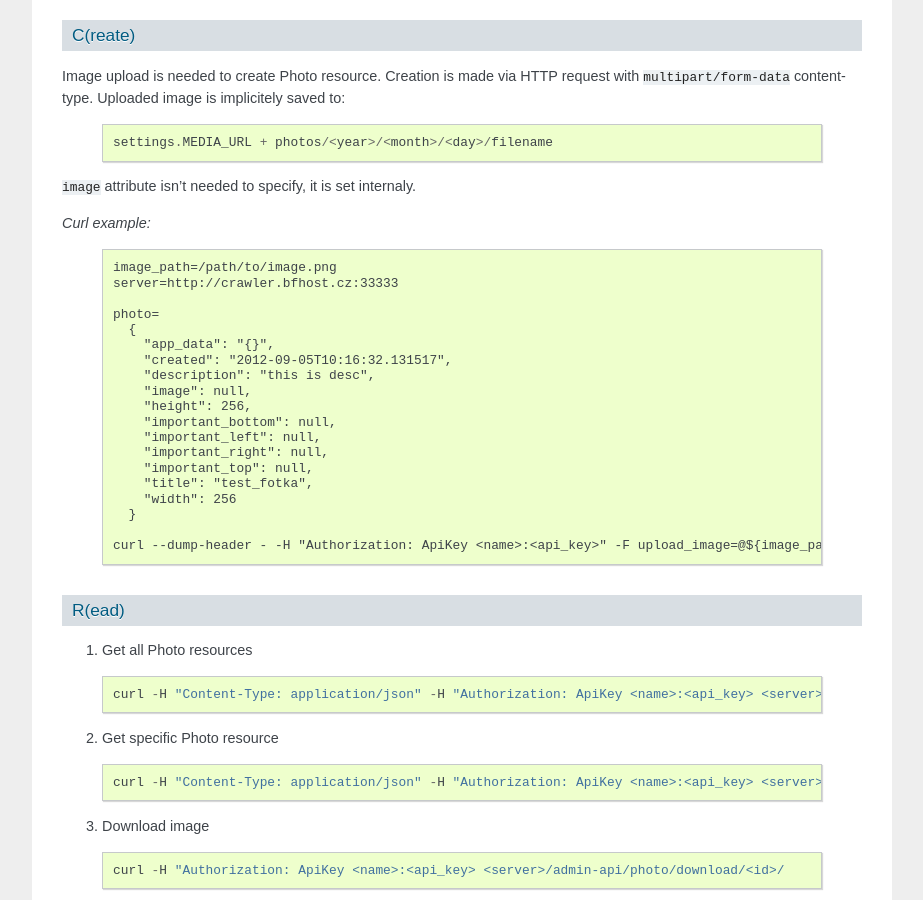
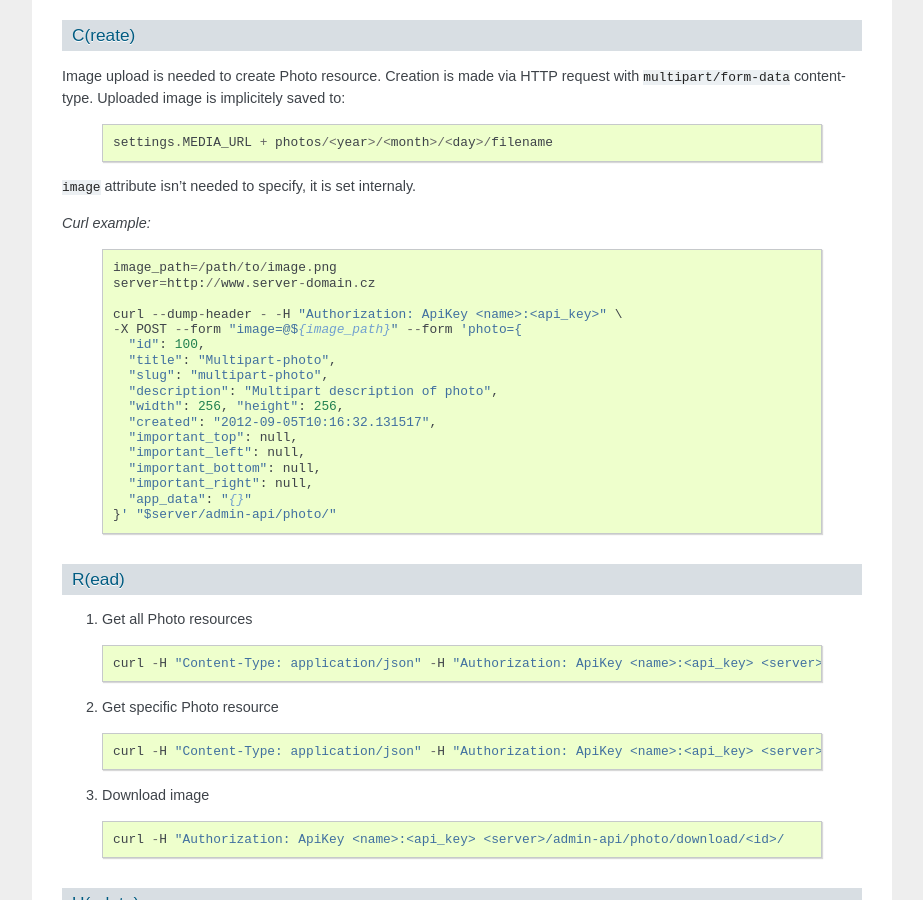
Before and after one commit to SanomaCZ/ella-hub, a Sphinx documentation site: the page built from doc/photos.rst, in a window 1280 px wide and 900 px high, scrolled down 714 px. Shown: the whole window, without its empty margins (198-1121 px from the left). Built offline with Sphinx 7.4.7, drawn with Linux system fonts in a browser that asks for light colours; the version number could not be read and is left out.

Commit message:
Working implementation of multipart photo upload.

```diff
--- a/doc/photos.rst
+++ b/doc/photos.rst
@@ -27,24 +27,22 @@ Image upload is needed to create Photo resource. Creation is made via HTTP reque
  ::
 
   image_path=/path/to/image.png
-  server=http://crawler.bfhost.cz:33333
+  server=http://www.server-domain.cz
 
-  photo=
-    {
-      "app_data": "{}",
-      "created": "2012-09-05T10:16:32.131517",
-      "description": "this is desc",
-      "image": null,
-      "height": 256,
-      "important_bottom": null,
-      "important_left": null,
-      "important_right": null,
-      "important_top": null,
-      "title": "test_fotka",
-      "width": 256
-    }
-
-  curl --dump-header - -H "Authorization: ApiKey <name>:<api_key>" -F upload_image=@${image_path} -F photo=$photo -X POST $server/admin-api/photo/
+  curl --dump-header - -H "Authorization: ApiKey <name>:<api_key>" \
+  -X POST --form "image=@${image_path}" --form 'photo={
+    "id": 100,
+    "title": "Multipart-photo",
+    "slug": "multipart-photo",
+    "description": "Multipart description of photo",
+    "width": 256, "height": 256,
+    "created": "2012-09-05T10:16:32.131517",
+    "important_top": null,
+    "important_left": null,
+    "important_bottom": null,
+    "important_right": null,
+    "app_data": "{}"
+  }' "$server/admin-api/photo/"
 
 
 
```
Also changed, not shown: 4 other files.
